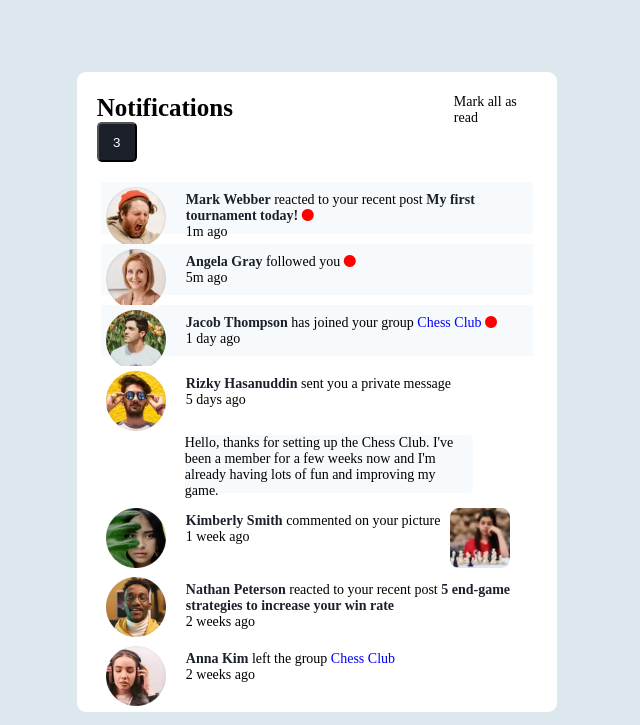
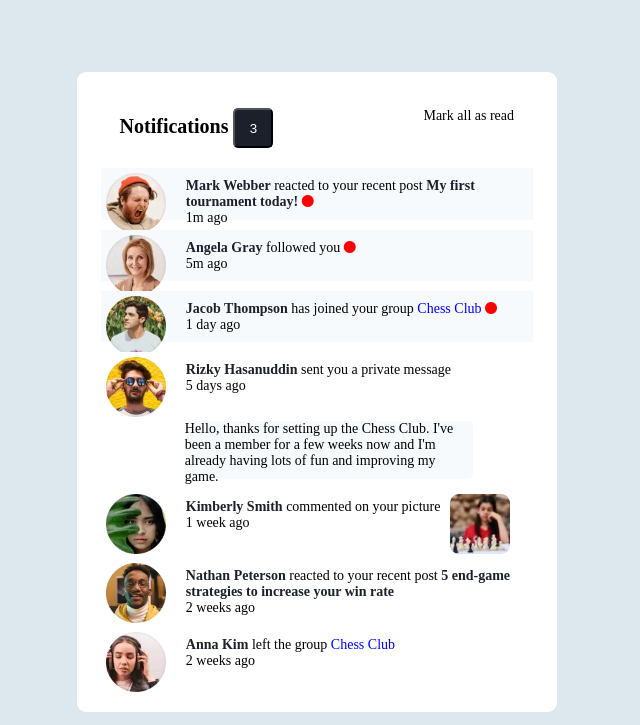
Before and after one commit to GoSTEAN/notification-page, a plain HTML site: page index.html in a window 768 px wide. Shown: the top 725 px of the page, without its empty margins (0-640 px from the left). Drawn offline with Linux system fonts and the light colour scheme.

Commit message:
finshed htm and css

```diff
--- a/style.css
+++ b/style.css
@@ -171,9 +171,14 @@ h1 {
     height: 80vh;
   }
 
+  h1 {
+    font-size: 20px;
+  }
+
+
 
   .head p {
-    padding-left: 190px;
+    padding-left: 150px;
   }
 }
 
```
